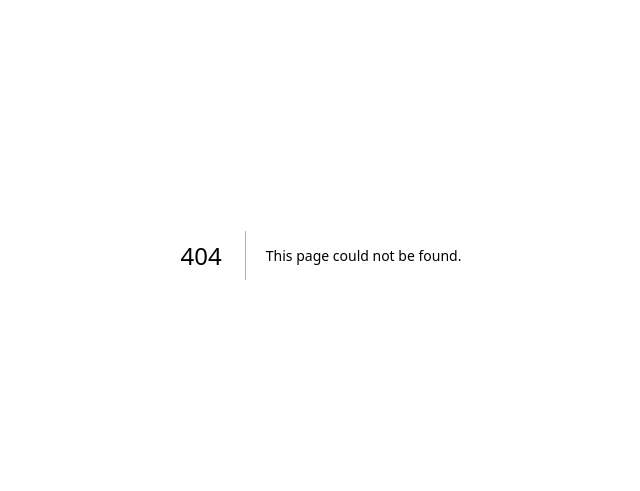
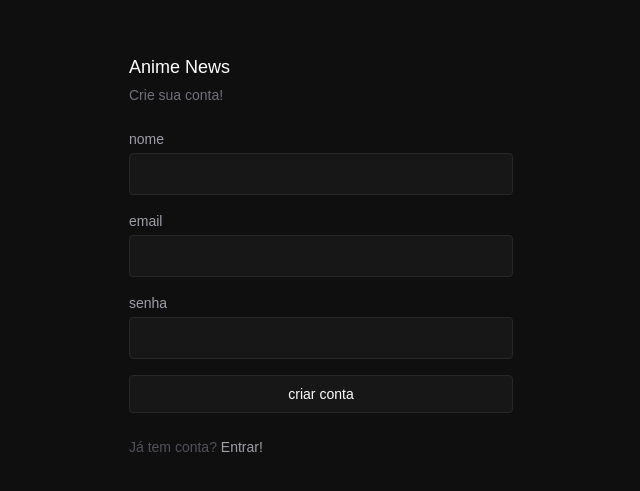
Before and after one commit to Nobutann/AnimeNews, a Next.js app: page /register in a window 1280 px wide. Before the commit this address had no page. Shown: the part 145-636 px from the top of the page, without its empty margins (319-959 px from the left). Built offline with nearby package versions, Linux system fonts and the light colour scheme.

Commit message:
finished tsx of register page

```diff
--- /dev/null
+++ b/src/app/register/page.tsx
@@ -0,0 +1,117 @@
+'use client'
+
+import { useState } from 'react';
+import { useRouter } from 'next/navigation';
+import Link from 'next/link';
+
+export default function RegisterPage() {
+    const router = useRouter();
+    const [error, setError] = useState('');
+    const [loading, setLoading] = useState(false);
+
+    async function handleSubmit(e: React.SyntheticEvent<HTMLFormElement>) {
+        e.preventDefault();
+        setError('');
+        setLoading(true);
+
+        const form = e.currentTarget;
+        const name = (form.elements.namedItem('name') as HTMLInputElement).value;
+        const email = (form.elements.namedItem('email') as HTMLInputElement).value;
+        const password = (form.elements.namedItem('password') as HTMLInputElement).value;
+
+        const response = await fetch('/api/auth/register', {
+            method: 'POST',
+            headers: { 'Content-Type': 'application/json' },
+            body: JSON.stringify({ name, email, password })
+        })
+
+        const data = await response.json();
+
+        if (!response.ok) {
+            setError(data.error);
+            setLoading(false);
+            return;
+        }
+
+        router.push('/login');
+    }
+
+    return (
+    <main className="min-h-dvh bg-[#0f0f0f] flex items-center justify-center px-4">
+      <section className="w-full max-w-sm">
+        <header className="mb-6">
+          <h1 className="text-white text-lg font-medium">Anime News</h1>
+          <p className="text-zinc-500 text-sm mt-1">Crie sua conta!</p>
+        </header>
+
+        <form onSubmit={handleSubmit} className="flex flex-col gap-4">
+          <div className="flex flex-col gap-1">
+            <label htmlFor="name" className="text-zinc-400 text-sm">
+              nome
+            </label>
+            <input
+              id="name"
+              name="name"
+              type="text"
+              autoComplete="name"
+              required
+              className="bg-[#171717] border border-zinc-800 text-white text-base rounded px-3 py-2 outline-none focus:border-zinc-600 transition-colors"
+            />
+          </div>
+
+          <div className="flex flex-col gap-1">
+            <label htmlFor="email" className="text-zinc-400 text-sm">
+              email
+            </label>
+            <input
+              id="email"
+              name="email"
+              type="email"
+              autoComplete="email"
+              required
+              className="bg-[#171717] border border-zinc-800 text-white text-base rounded px-3 py-2 outline-none focus:border-zinc-600 transition-colors"
+            />
+          </div>
+
+          <div className="flex flex-col gap-1">
+            <label htmlFor="password" className="text-zinc-400 text-sm">
+              senha
+            </label>
+            <input
+              id="password"
+              name="password"
+              type="password"
+              autoComplete="new-password"
+              required
+              minLength={8}
+              className="bg-[#171717] border border-zinc-800 text-white text-base rounded px-3 py-2 outline-none focus:border-zinc-600 transition-colors"
+            />
+          </div>
+
+          {error && (
+            <p role="alert" className="text-red-500 text-sm">
+              {error}
+            </p>
+          )}
+
+          <button
+            type="submit"
+            disabled={loading}
+            className="bg-[#171717] border border-zinc-800 text-white text-sm py-2 rounded hover:border-zinc-600 transition-colors disabled:opacity-50 disabled:cursor-not-allowed"
+          >
+            {loading ? 'criando conta...' : 'criar conta'}
+          </button>
+        </form>
+
+        <footer className="mt-6">
+          <p className="text-zinc-600 text-sm">
+            Já tem conta?{' '}
+            <Link href="/login" className="text-zinc-400 hover:text-white transition-colors">
+              Entrar!
+            </Link>
+          </p>
+        </footer>
+      </section>
+    </main>
+  )
+}
```
